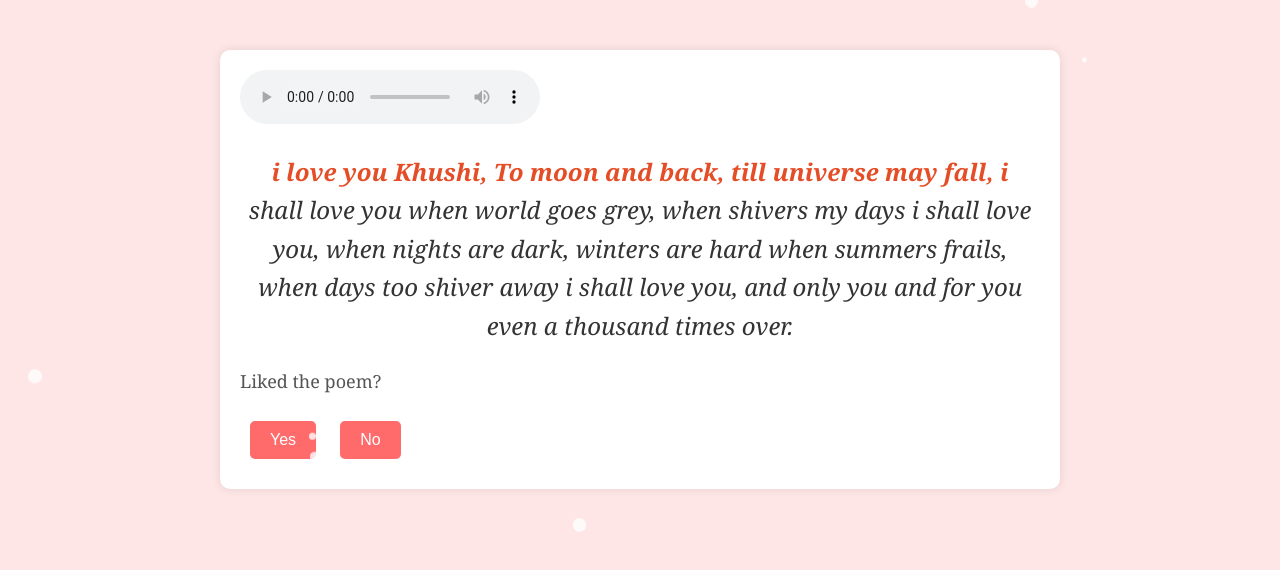
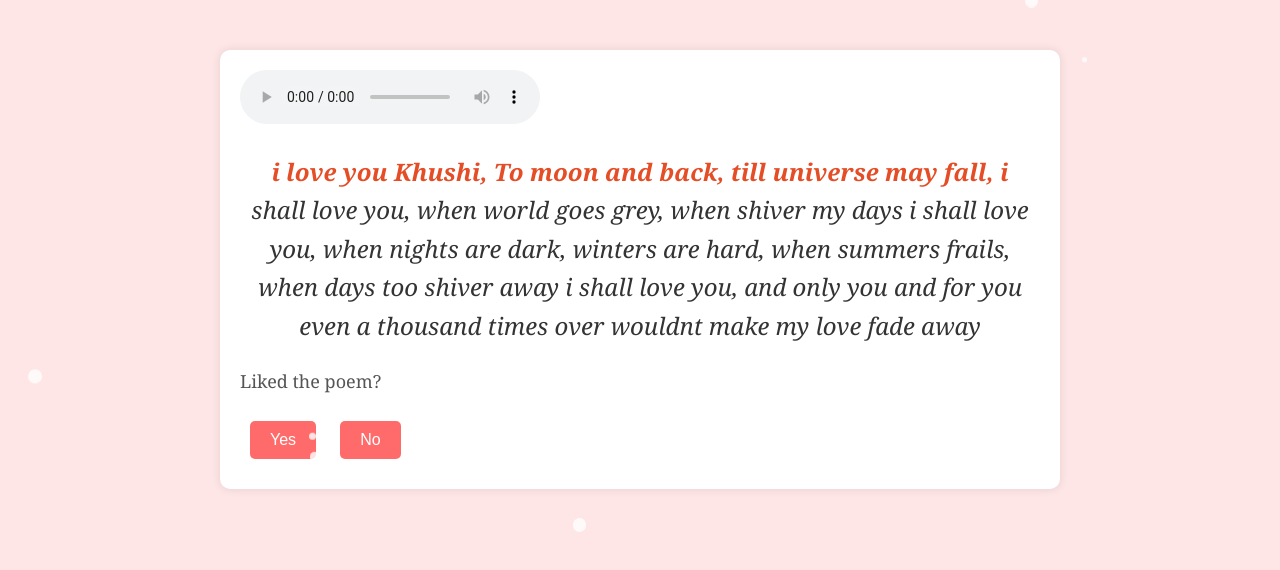
Before and after one commit to Mohitverve/apology, a plain HTML site: page yes.html in a window 1280 px wide. Drawn offline with Linux system fonts and the light colour scheme; a script that the page names is missing.

Commit message:
Update yes.html

```diff
--- a/yes.html
+++ b/yes.html
@@ -18,14 +18,14 @@
 
         <p class="sorry-message"> i love you Khushi,
             To moon and back, till universe may fall,
-            i shall love you
-            when world goes grey, when shivers my days
             i shall love you,
-            when nights are dark, winters are hard
+            when world goes grey, when shiver my days
+            i shall love you,
+            when nights are dark, winters are hard,
             when summers frails, when days too shiver away
             i shall love you, and only you
             and for you
-            even a thousand times over.
+            even a thousand times over wouldnt make my love fade away
 
 
 </p>
```
